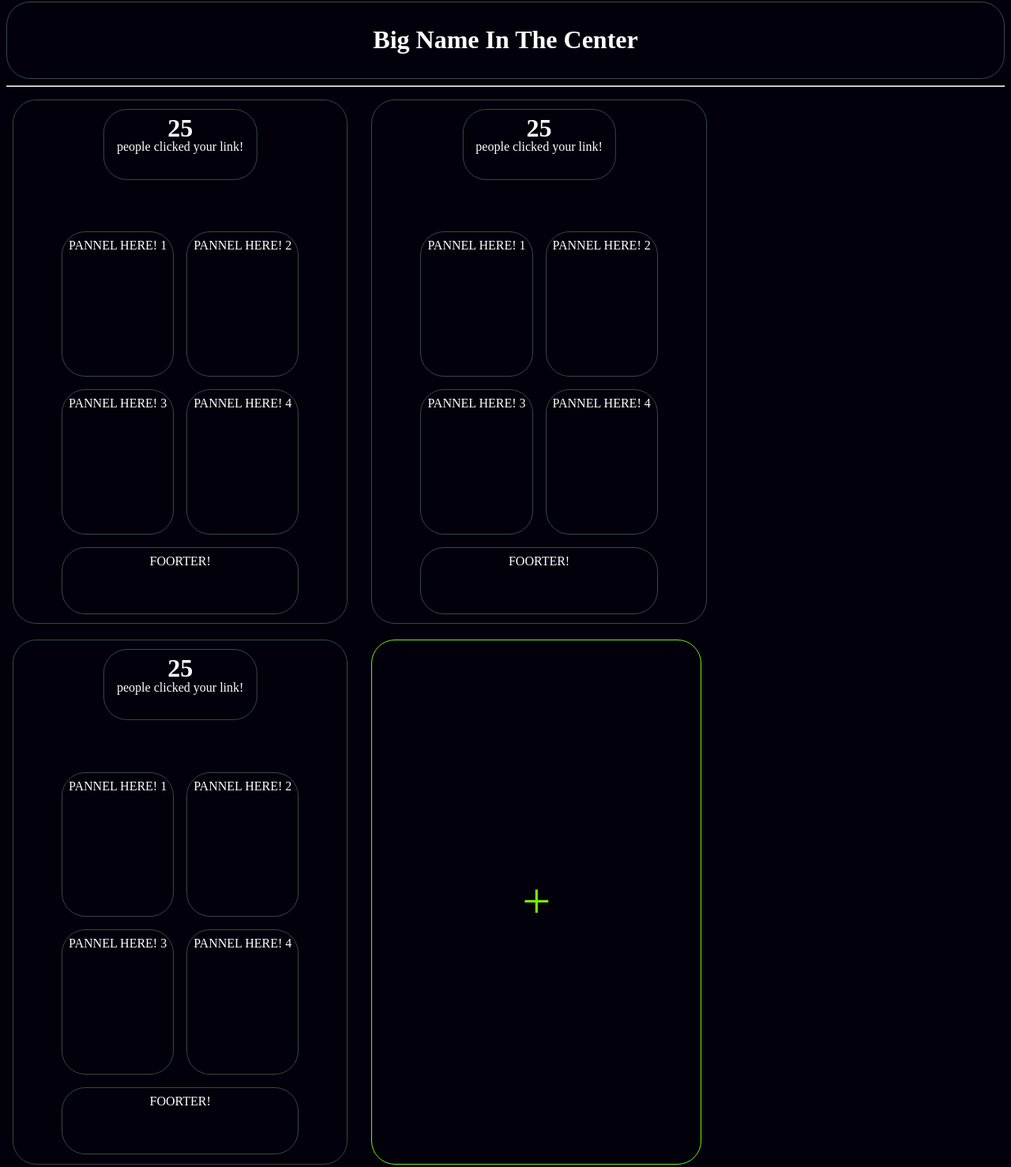
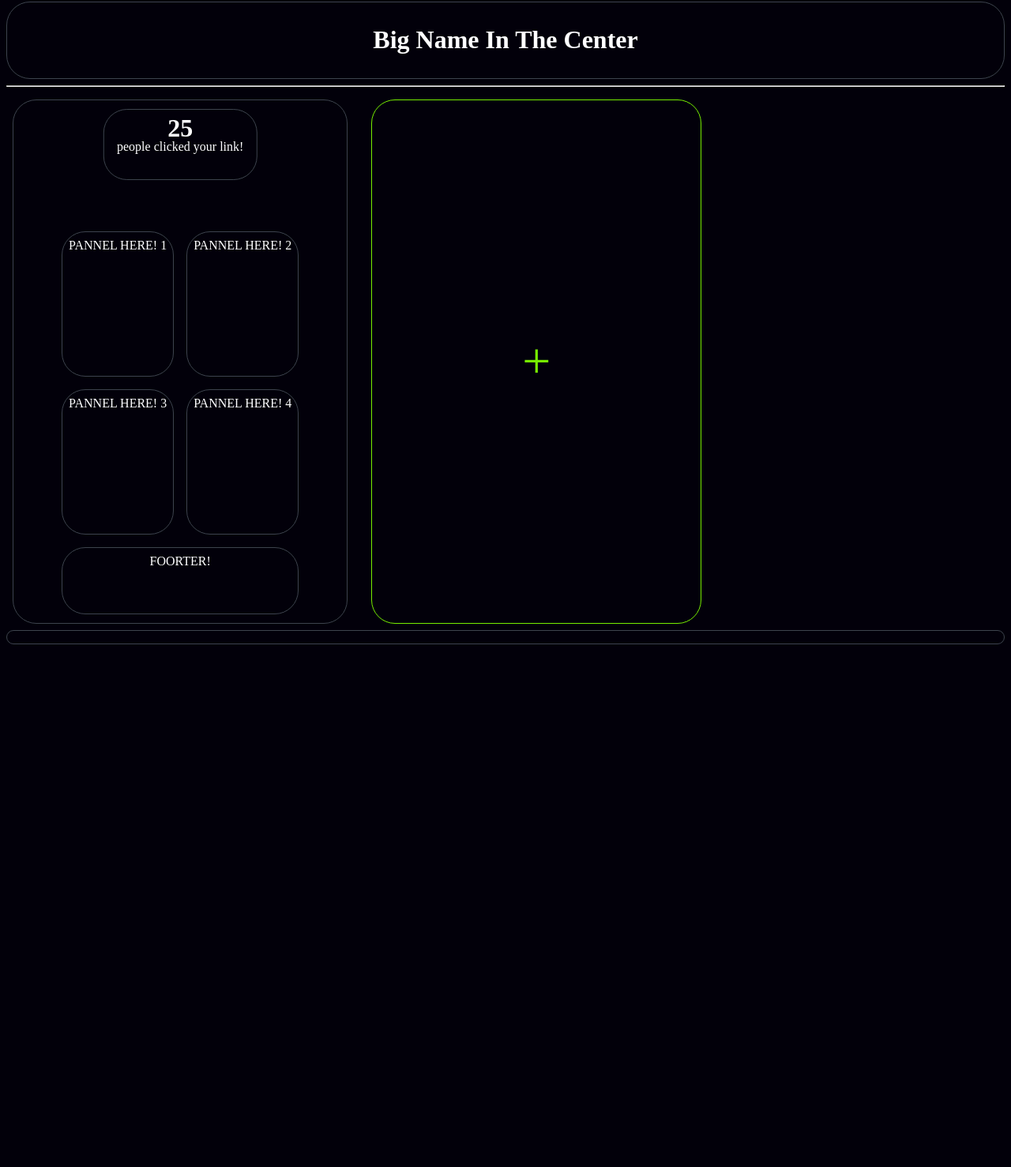
Before and after one commit to WeirdandWhistle/SQL-app, a plain HTML site: page index.html in a window 1280 px wide. Shown: the part 6-1484 px from the top of the page at 79% size. After the commit the page ends 830 px from the top, so only its background shows below. Drawn offline with Linux system fonts and the light colour scheme.

Commit message:
org for http/cusom lib

```diff
--- a/app.js
+++ b/app.js
@@ -1 +1,5 @@
 console.log("HELLO WORKING WORLD!");
+
+function createNewLink(){
+	alert("YEA!");
+}
--- a/index.html
+++ b/index.html
@@ -25,36 +25,14 @@
 				<div class="info-footer">FOORTER!</div>
 
 			</div>
-			<div class="info-container">
-				<div class="link-counter">
-					<span class="header-2">25</span>
-					<p class="info-desc">people clicked your link!</p>
-				</div>
-				<div class="pannel-1">PANNEL HERE! 1</div>
-				<div class="pannel-2">PANNEL HERE! 2</div>
-				<div class="pannel-3">PANNEL HERE! 3</div>
-				<div class="pannel-4">PANNEL HERE! 4</div>
-
-				<div class="info-footer">FOORTER!</div>
-
-			</div>
-			<div class="info-container">
-				<div class="link-counter">
-					<span class="header-2">25</span>
-					<p class="info-desc">people clicked your link!</p>
-				</div>
-				<div class="pannel-1">PANNEL HERE! 1</div>
-				<div class="pannel-2">PANNEL HERE! 2</div>
-				<div class="pannel-3">PANNEL HERE! 3</div>
-				<div class="pannel-4">PANNEL HERE! 4</div>
-
-				<div class="info-footer">FOORTER!</div>
-
-			</div>
-			<div class="create-link">+</div>
+			<div class="create-link" onclick="createNewLink()">+</div>
 
 
 		</div>
 
+		<div></div>
+
+		<script src="app.js"></script>
+
 	</body>
 </html>
```
Also changed, not shown: 3 other files.
